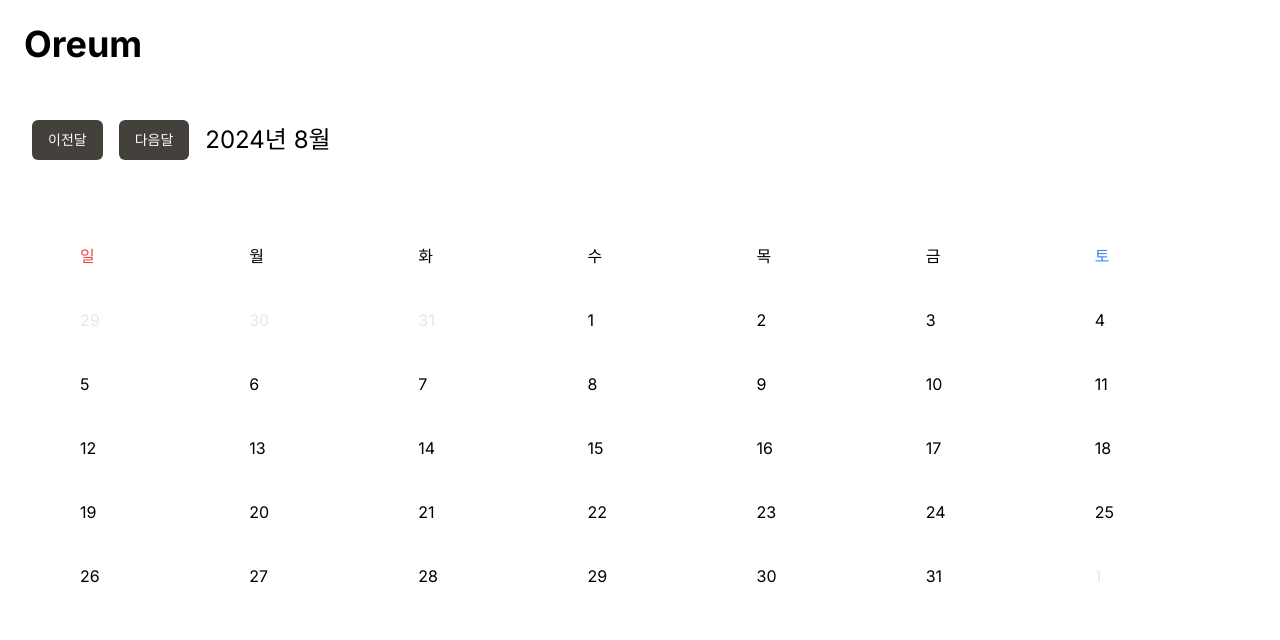
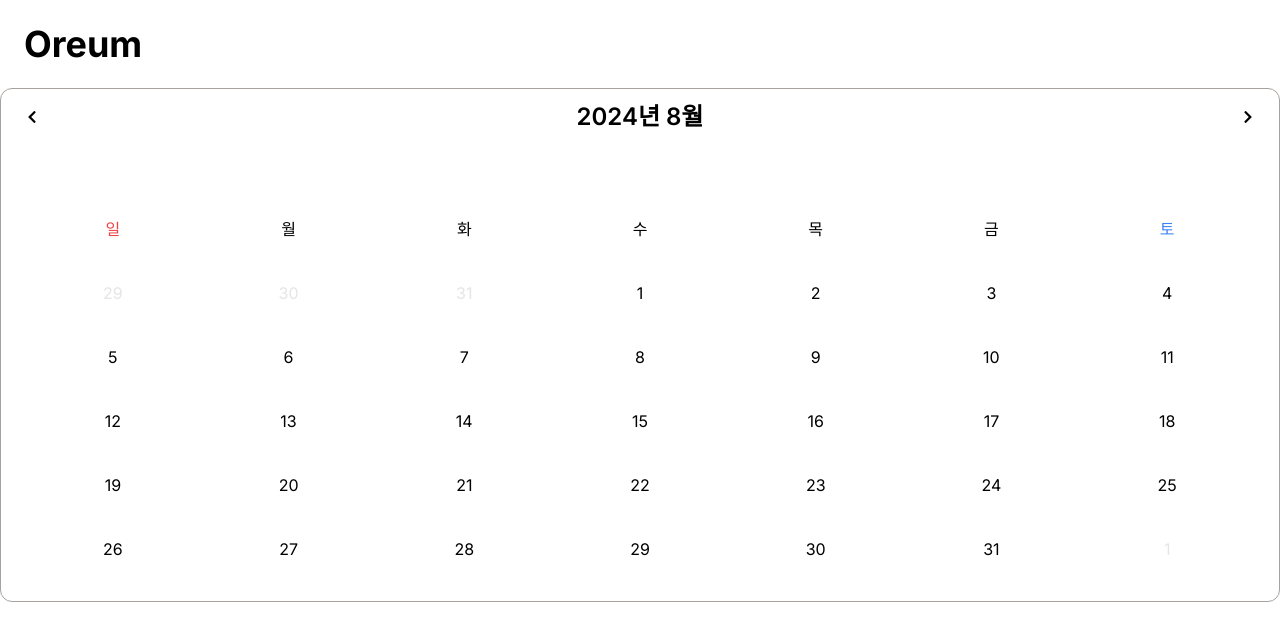
Before and after one commit to hanu9257/oreum, a Next.js app: page / in a window 1280 px wide. Shown: the top 640 px of the page. Built offline with nearby package versions, Linux system fonts and the light colour scheme.

Commit message:
refactor: :art: Implement class creating function and add icon

```diff
--- a/components/calender.tsx
+++ b/components/calender.tsx
@@ -8,6 +8,9 @@ import isoWeek from "dayjs/plugin/isoWeek";
 import advancedFormat from "dayjs/plugin/advancedFormat";
 import localeData from "dayjs/plugin/localeData";
 import { Button } from "./ui/button";
+import { FaChevronLeft } from "react-icons/fa";
+import { FaChevronRight } from "react-icons/fa";
+import classNames from "classnames";
 
 dayjs.extend(weekday);
 dayjs.extend(isoWeek);
@@ -20,20 +23,21 @@ const Calendar = () => {
   const [arrivalDay, setArrivalDay] = useState<null | Dayjs>(null);
   const [leavingDay, setLeavingDay] = useState<null | Dayjs>(null);
 
-  function selectDay({ day }: { day: Dayjs }) {
+  const selectDay = ({ day }: { day: Dayjs }) => {
     if (
       arrivalDay === null ||
       arrivalDay?.isAfter(day) ||
       arrivalDay.isSame(day)
     ) {
       setArrivalDay(day);
+      setLeavingDay(null);
     } else if (leavingDay === null) {
       setLeavingDay(day);
     } else {
       setArrivalDay(day);
       setLeavingDay(null);
     }
-  }
+  };
 
   const weekdays = dayjs.weekdaysShort();
   const startOfMonth = currentDay.startOf("month");
@@ -68,22 +72,48 @@ const Calendar = () => {
     ...nextMonthDays,
   ];
 
-  const segmentClasses = "h-full w-full p-8 flex justify-start items-center";
+  const segmentClasses =
+    "h-full w-full p-4 flex justify-center items-center transition-all";
+
+  const dayClasses = ({ day, index }: { day: Dayjs; index: number }) => {
+    const isArrivalDay = day.isSame(arrivalDay);
+    const isBetweenJourney =
+      day.isAfter(arrivalDay) && day.isBefore(leavingDay);
+    const isLeavingDay = day.isSame(leavingDay);
+    const isCurrentMonth = day.month() === currentDay.month();
+
+    return classNames("calendar-day", "hover:bg-stone-500", segmentClasses, {
+      "text-stone-200": !isCurrentMonth,
+      "rounded-l-2xl": index % 7 === 0 || isArrivalDay,
+      "rounded-r-2xl":
+        index % 7 === 6 ||
+        isLeavingDay ||
+        (isArrivalDay && leavingDay === null),
+      "bg-stone-700 text-stone-50":
+        isArrivalDay || isBetweenJourney || isLeavingDay,
+    });
+  };
 
   return (
-    <div className='calendar p-8 flex flex-col gap-12'>
-      <div className='calendar-header flex gap-4 items-center'>
-        <Button onClick={() => setCurrentDay(currentDay.subtract(1, "month"))}>
-          이전달
+    <div className='calendar p-2 flex flex-col gap-12 border border-stone-400 rounded-xl relatve'>
+      <div className='calendar-header flex justify-between gap-4 items-center'>
+        <Button
+          variant='ghost'
+          onClick={() => setCurrentDay(currentDay.subtract(1, "month"))}
+        >
+          <FaChevronLeft />
         </Button>
-        <Button onClick={() => setCurrentDay(currentDay.add(1, "month"))}>
-          다음달
-        </Button>
-        <div className='calendar-header text-2xl'>
+        <div className='calendar-header text-2xl font-semibold'>
           {currentDay.format("YYYY년 MMMM")}
         </div>
+        <Button
+          variant='ghost'
+          onClick={() => setCurrentDay(currentDay.add(1, "month"))}
+        >
+          <FaChevronRight />
+        </Button>
       </div>
-      <div className='calendar-grid grid grid-cols-7 auto-rows-[4rem] p-4'>
+      <div className='calendar-grid grid grid-cols-7 grid-rows-6 p-4 gap-y-2'>
         {weekdays.map((weekday) => (
           <div
             key={weekday}
@@ -98,20 +128,10 @@ const Calendar = () => {
         {calendarDays.map((day, index) => (
           <div
             key={index}
-            className={`calendar-day
-              ${segmentClasses}
-              ${day.month() !== currentDay.month() ? "text-gray-200" : ""}
-              ${day.isSame(arrivalDay) ? "bg-green-200" : ""}
-              ${
-                day.isAfter(arrivalDay) && day.isBefore(leavingDay)
-                  ? "bg-violet-200"
-                  : ""
-              }
-              ${day.isSame(leavingDay) ? "bg-cyan-200" : ""}
-              `}
+            className={dayClasses({ day, index })}
             onMouseDown={() => selectDay({ day })}
           >
-            {day.date()}
+            <div>{day.date()}</div>
           </div>
         ))}
       </div>
```
